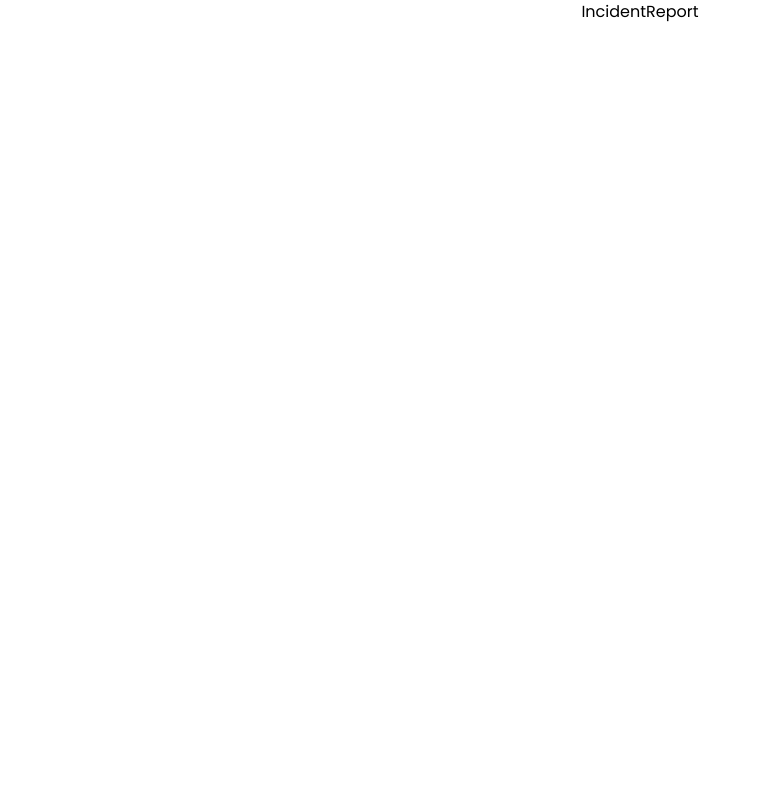
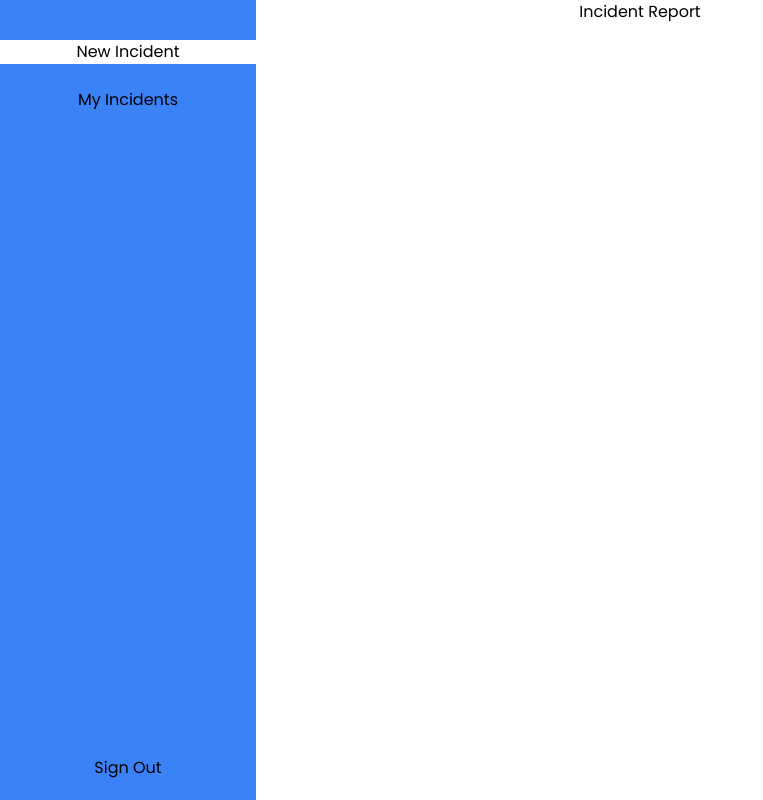
Before and after one commit to Samstar10/Aj-F, a React (Create React App) app: page /incidentreport in a window 1280 px wide. Shown: the whole page, without its empty margins (0-763 px from the left). Built offline with nearby package versions, Linux system fonts and the light colour scheme; sample sign-in values are in the browser's storage.

Commit message:
Set up the navlinks

```diff
--- a/src/App.css
+++ b/src/App.css
@@ -46,3 +46,7 @@
   background-size: cover;
   background-repeat: no-repeat;
 }
+
+.active {
+  background-color: white;
+}
--- a/src/Components/IncidentReport.js
+++ b/src/Components/IncidentReport.js
@@ -1,5 +1,11 @@
 import React from "react";
+import Sidebar from "./Sidebar";
 
 export default function IncidentReport() {
-    return <div>IncidentReport</div>;
+    return (
+        <div>
+            <Sidebar />
+            <h1>Incident Report</h1>
+        </div>
+    );
 }
--- a/src/Components/Sidebar.js
+++ b/src/Components/Sidebar.js
@@ -1,9 +1,24 @@
 import React from "react";
+import { NavLink } from "react-router-dom";
+import { useNavigate } from "react-router-dom";
 
 export default function Sidebar() {
+    const navigate = useNavigate();
+
+    const handleLogout = () => {
+        localStorage.removeItem("token")
+        navigate("/signin")
+    }
+
     return (
-        <div className="bg-blue-500">
-            <h1>Sidebar</h1>
-        </div>
+        <aside className=" bg-blue-500 h-screen w-1/5 fixed left-0 top-0 pt-10 pb-5 flex flex-col justify-between">
+            <div className="flex flex-col space-y-6">
+                <NavLink to="/incidentreport" activeClassName="active">New Incident</NavLink>
+                <NavLink to="/myincidents" activeClassName="active">My Incidents</NavLink>
+            </div>
+            <div className="mt-auto">
+                <button onClick={handleLogout} className="bottom-0">Sign Out</button>
+            </div>
+        </aside>
     )
 }
```
